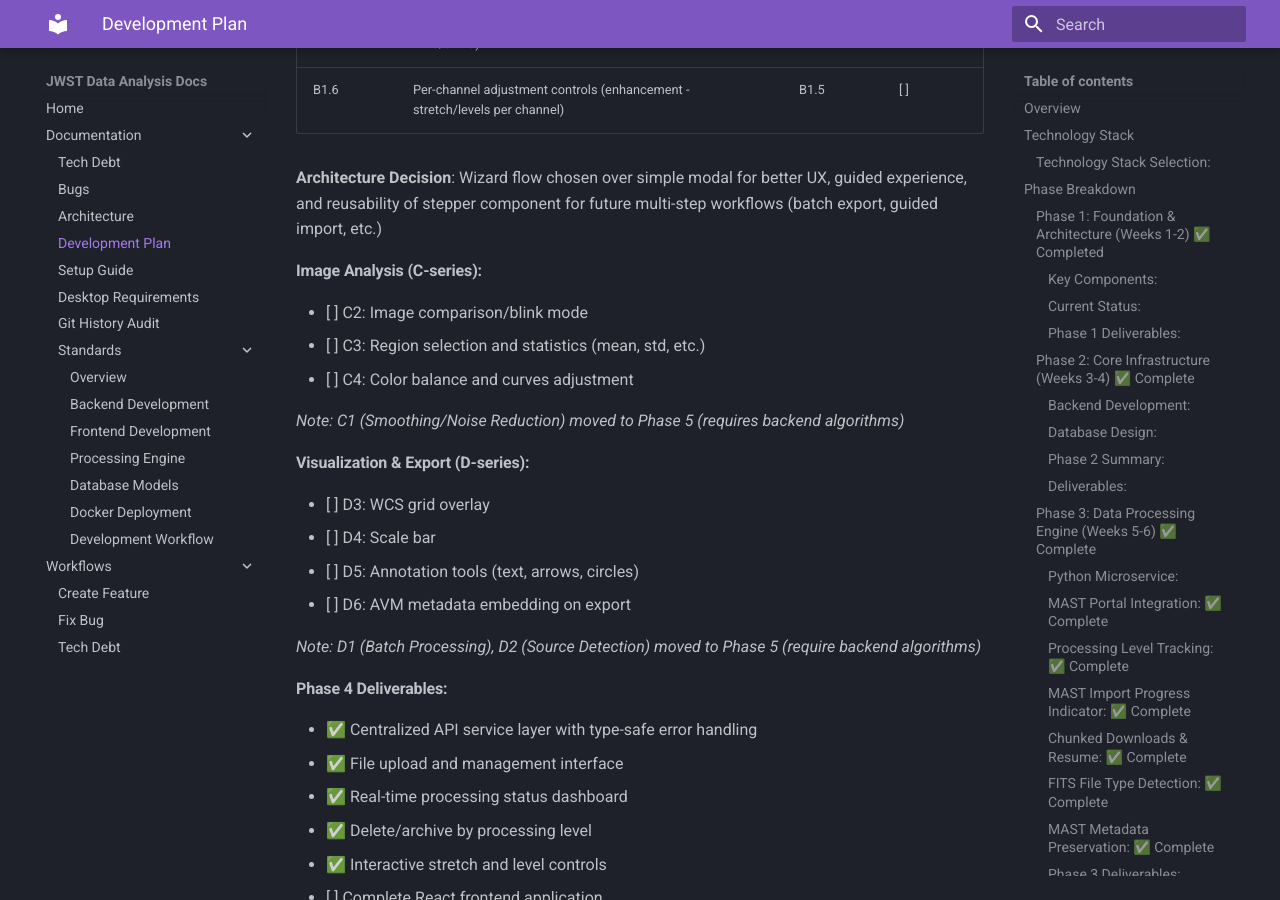
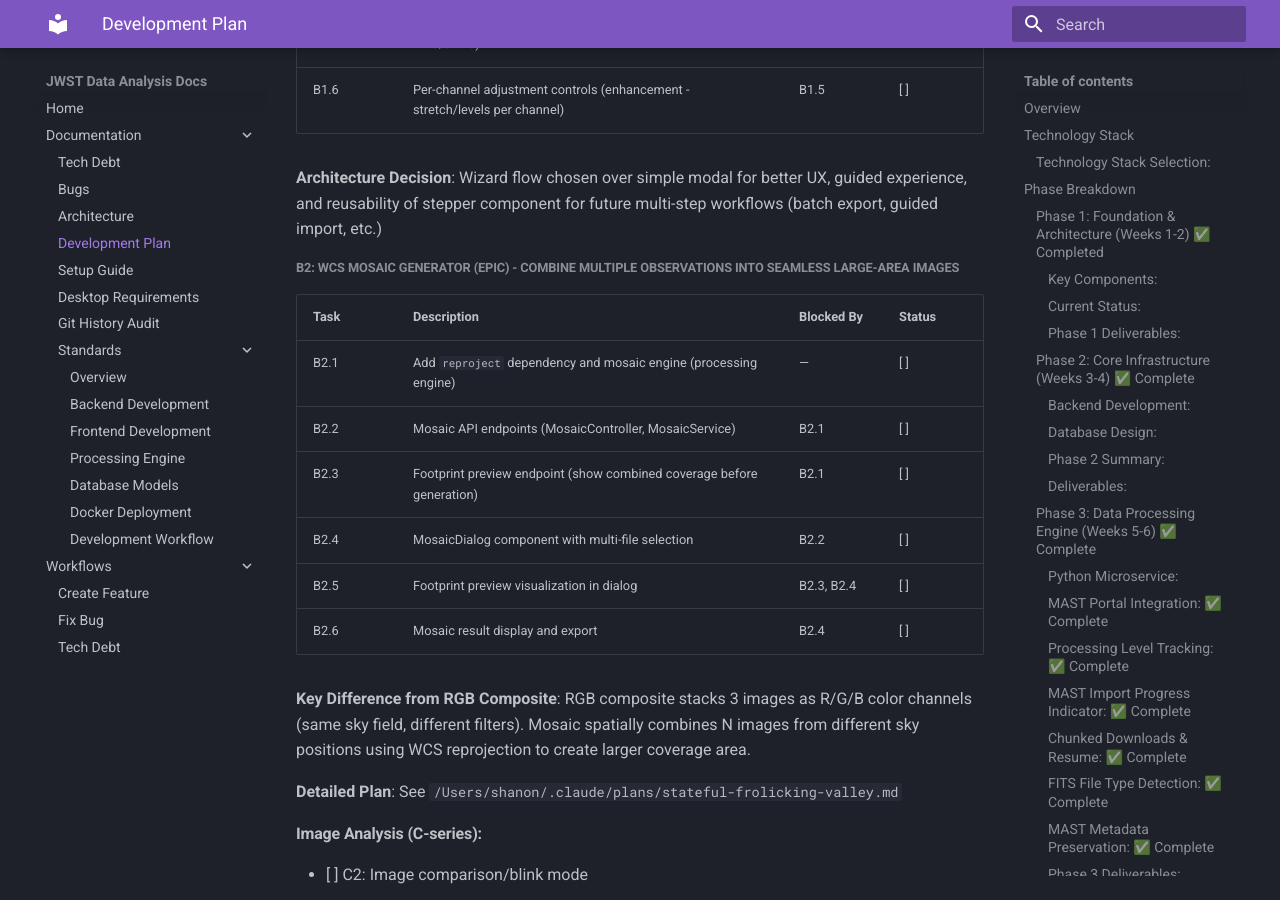
Before and after one commit to Snoww3d/jwst-data-analysis, an MkDocs documentation site: the page built from docs/development-plan.md, in a window 1280 px wide and 900 px high, scrolled down 6654 px. Built offline with MkDocs 1.6.1 and Material for MkDocs 9.7.7, drawn with Linux system fonts in a browser that asks for light colours.

Commit message:
docs: add WCS Mosaic Generator (B2) to roadmap
Add B2 epic for mosaic image generation feature:
- 6 implementation tasks with dependencies
- Key difference from RGB composite documented
- Reference to detailed implementation plan

Mosaic uses WCS reprojection to combine multiple observations
from different sky positions into seamless large-area images.

Co-Authored-By: Claude Opus 4.5 <noreply@anthropic.com>

```diff
--- a/docs/development-plan.md
+++ b/docs/development-plan.md
@@ -226,6 +226,21 @@ Complete React frontend application with advanced FITS visualization capabilitie
 
 **Architecture Decision**: Wizard flow chosen over simple modal for better UX, guided experience, and reusability of stepper component for future multi-step workflows (batch export, guided import, etc.)
 
+##### **B2: WCS Mosaic Generator (Epic)** - Combine multiple observations into seamless large-area images
+
+| Task | Description | Blocked By | Status |
+|------|-------------|------------|--------|
+| B2.1 | Add `reproject` dependency and mosaic engine (processing engine) | — | [ ] |
+| B2.2 | Mosaic API endpoints (MosaicController, MosaicService) | B2.1 | [ ] |
+| B2.3 | Footprint preview endpoint (show combined coverage before generation) | B2.1 | [ ] |
+| B2.4 | MosaicDialog component with multi-file selection | B2.2 | [ ] |
+| B2.5 | Footprint preview visualization in dialog | B2.3, B2.4 | [ ] |
+| B2.6 | Mosaic result display and export | B2.4 | [ ] |
+
+**Key Difference from RGB Composite**: RGB composite stacks 3 images as R/G/B color channels (same sky field, different filters). Mosaic spatially combines N images from different sky positions using WCS reprojection to create larger coverage area.
+
+**Detailed Plan**: See `/Users/shanon/.claude/plans/stateful-frolicking-valley.md`
+
 #### **Image Analysis (C-series):**
 
 - [ ] C2: Image comparison/blink mode
```
